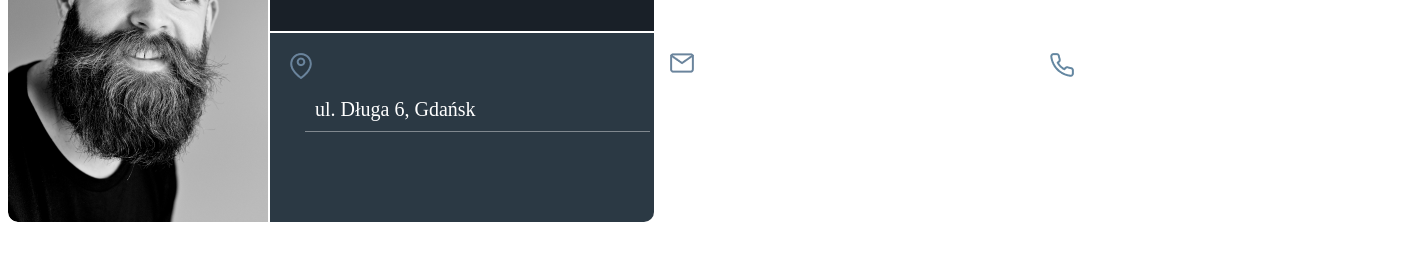
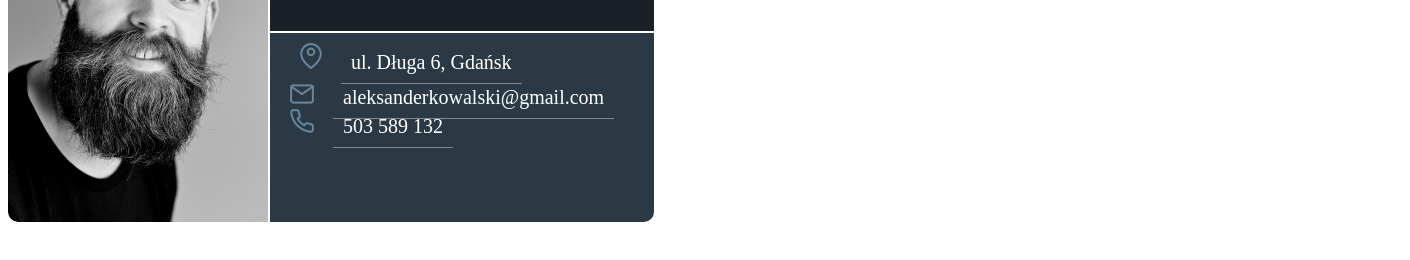
Before and after one commit to MarcinL09/git-basics, a plain HTML site: page business card/Index.html in a window 1280 px wide. Shown: the part 166-426 px from the top of the page, 1410 px wide, since content can reach past the window. Drawn offline with Linux system fonts and the light colour scheme.

Commit message:
added new version of business card-site2

```diff
--- a/business card/Index.html
+++ b/business card/Index.html
@@ -17,18 +17,18 @@
               <div class="job-position">Stanowisko</div>
           </div>
           <div class="address-row">
-              <div class="address">
-                  <div class="icon"><img src="Vectorad.png" alt="phone"></div>
-                  <div class="right">ul. Długa 6, Gdańsk</div>
+              <div class="div">
+                  <span class="icon"><img src="Vectorad.png" alt="phone"></span>
+                  <span class="right">ul. Długa 6, Gdańsk</span>
               </div>
-                  <div class="e-mail-address">
-                      <div class="icon"><img src="Vectorem.png" alt="phone"></div>
-                      <div class="right">aleksanderkowalski@gmail.com</div>
+                  <div>
+                      <span class="icon"><img src="Vectorem.png" alt="phone"></span>
+                      <span class="right">aleksanderkowalski@gmail.com</span>
                   </div>
-              <div class="phone-number">
-                  <div class="icon"><img src="Vectortel.png" alt="phone"></div>
-                  <div class="right">
-                      503 589 132</div>
+              <div>
+                  <span class="icon"><img src="Vectortel.png" alt="phone"></span>
+                  <span class="right">
+                      503 589 132</span>
               </div>
           </div>
         </div>
--- /dev/null
+++ b/business card/site2/css/styles.css
@@ -0,0 +1,83 @@
+.wrapper {
+	display: flex;
+	background-color: white;
+	width: 643px;
+	height: 380px;
+	border-radius: 10px;
+}
+.photo-column {
+	background-color: white;
+	width: 40%;
+	height: 100%;
+	border-radius: 10px 0 0 10px;
+}
+.information-row {
+	background-color: white;
+	width: 60%;
+	height: 100%;
+	border-radius: 0 10px 10px 0;
+	margin-left: 5px;
+}
+.name-row {
+	background-color: #192028;
+	width: 100%;
+	height: 50%;
+	border-radius: 0 10px 0 0;
+}
+.first-name {
+	font-family: 'Roboto';
+	font-size: 25px;
+	color: #ffffff;
+	padding: 44px 239px 4px 19px;
+}
+
+.surname {
+	font-family: 'Roboto';
+	font-size: 30px;
+	color: #ffffff;
+	text-transform: uppercase;
+	padding-left: 19px;
+	padding-bottom: 14px;
+}
+.job-position {
+	font-family: 'Roboto';
+	font-size: 25px;
+	color: #6487a1;
+	text-transform: uppercase;
+	padding-left: 19px;
+}
+.address-row {
+	background-color: #2b3944;
+	width: 100%;
+	height: 50%;
+	border-radius: 0 0 10px 0;
+	margin-top: 2px;
+}
+.table {
+	padding-left: 20px;
+	padding-top: 5px;
+	display: flex;
+	flex-direction: row;
+}
+
+.icon {
+	width: 20px;
+	height: 30px;
+	margin-left: 10px;
+	margin-top: 17px;
+    padding-top: 5px;
+}
+.text {
+	font-family: 'Roboto';
+	width: 340px;
+	height: 15px;
+	margin-left: 20px;
+	margin-top: 2px;
+	font-size: 20px;
+}
+
+.p {
+	border-bottom: 1px solid #ffffff66;
+	padding-bottom: 3px;
+	color: aliceblue;
+}
--- a/business card/styles.css
+++ b/business card/styles.css
@@ -53,7 +53,6 @@
 }
 
 .address-row{
-    display: flex;
     width: 100%;
     height: 50%;
     background-color: #2B3944;
@@ -61,29 +60,23 @@
 }
 
 
-.phone-number .e-mail-address .address{
-    display: flex;
-    font-family: "Roboto";
-
-}
 .icon{
-    display: flex;
-    align-items: flex-start;
-    width: 5px;
-    height: 10px;
+    width: 25px;
+    height: 20px;
     margin-left: 20px;
-    margin-top: 20px;
+    padding-top: 20px;
 }
 .right{
-    display: flex;
-    flex: 1;
     padding: 10px;
     border-bottom: 1px solid rgba(255,255,255,0.4);
-    width: 325px;
-    height:23px;
+    width: 425px;
+    height:13px;
     font-size: 20px;
     color: #FFFFFF;
-    margin-left: 35px;
+    margin-left: 15px;
     margin-top: 25px;
 
 }
+.div{
+    padding: 10px 10px 10px 10px;
+}
```
Also changed, not shown: business card/site2/index.html (added, +45 -0 lines), business card/site2/Photo.png (added), business card/site2/Vectortel.png (added), business card/site2/vectorad.png (added), business card/site2/vectorem.png (added).
